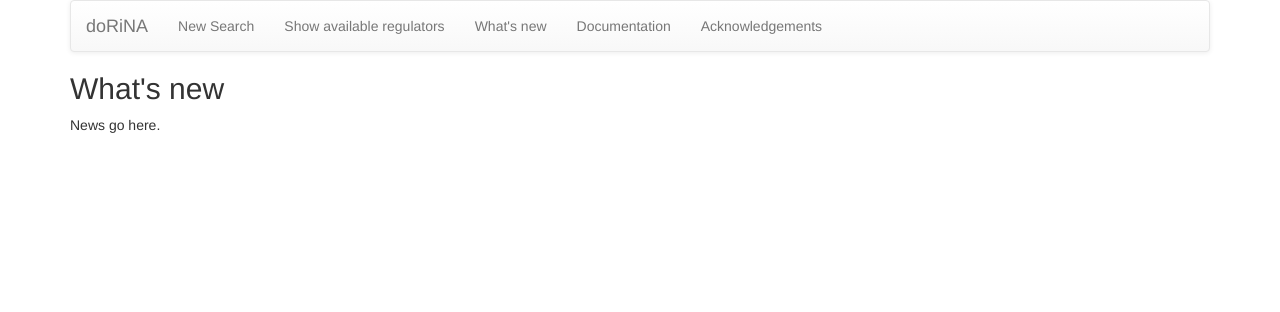
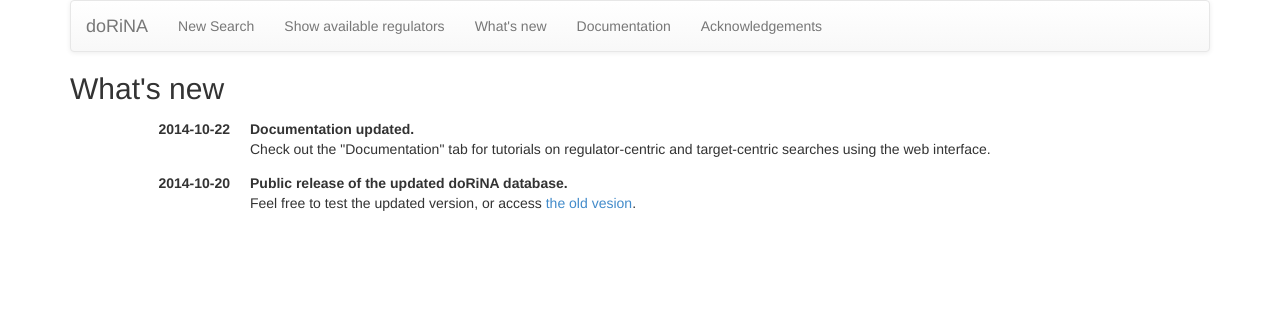
Before and after one commit to dieterich-lab/webdorina, a Flask app: page /news in a window 1280 px wide. Shown: the top 312 px of the page. Run offline with Flask 2, Linux system fonts and the light colour scheme.

Commit message:
UI: Add content to what's new
This fixes issue #9

Signed-off-by: Kai Blin <kai.blin@age.mpg.de>

```diff
--- a/static/css/style.css
+++ b/static/css/style.css
@@ -29,6 +29,14 @@
     background-color: #ddd;
 }
 
+.news-header {
+    font-weight: bold;
+}
+
+.news-list dd {
+    margin-bottom: 1em;
+}
+
 .flashes {
     padding-left: 0; }
     .flashes .error {
--- a/templates/news.html
+++ b/templates/news.html
@@ -2,6 +2,19 @@
 {% block body %}
     <div class="panel-group">
       <h2>What's new</h2>
-      News go here.
+      <dl class="dl-horizontal news-list">
+        <dt>2014-10-22</dt>
+        <dd><div class="news-header">Documentation updated.</div>
+          Check out the "Documentation" tab for tutorials on regulator-centric
+          and target-centric searches using the web interface.
+        </dd>
+
+        <dt>2014-10-20</dt>
+        <dd><div class="news-header">Public release of the updated doRiNA
+          database.</div>
+          Feel free to test the updated version, or access
+        <a href="//dorina1.mdc-berlin.de/">the old vesion</a>.
+        </dd>
+      </dl>
     </div>
 {% endblock %}
```
